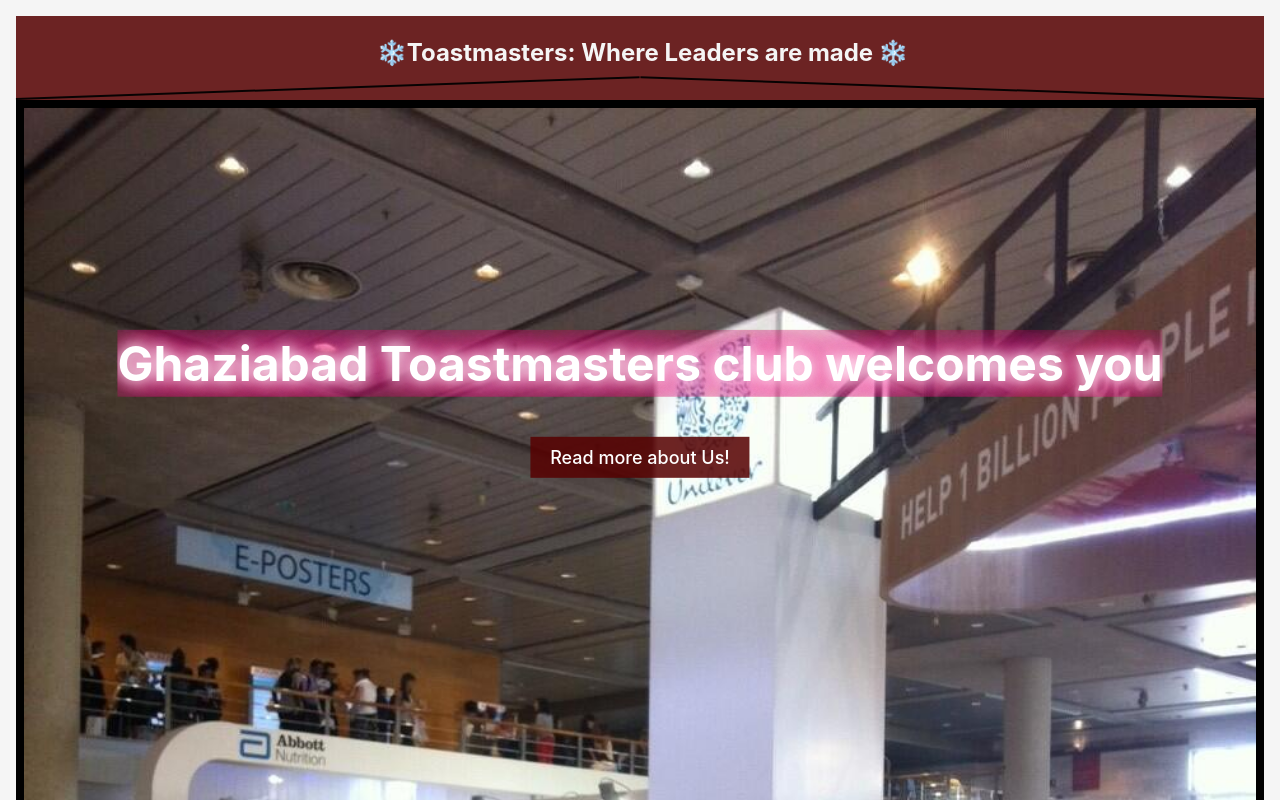
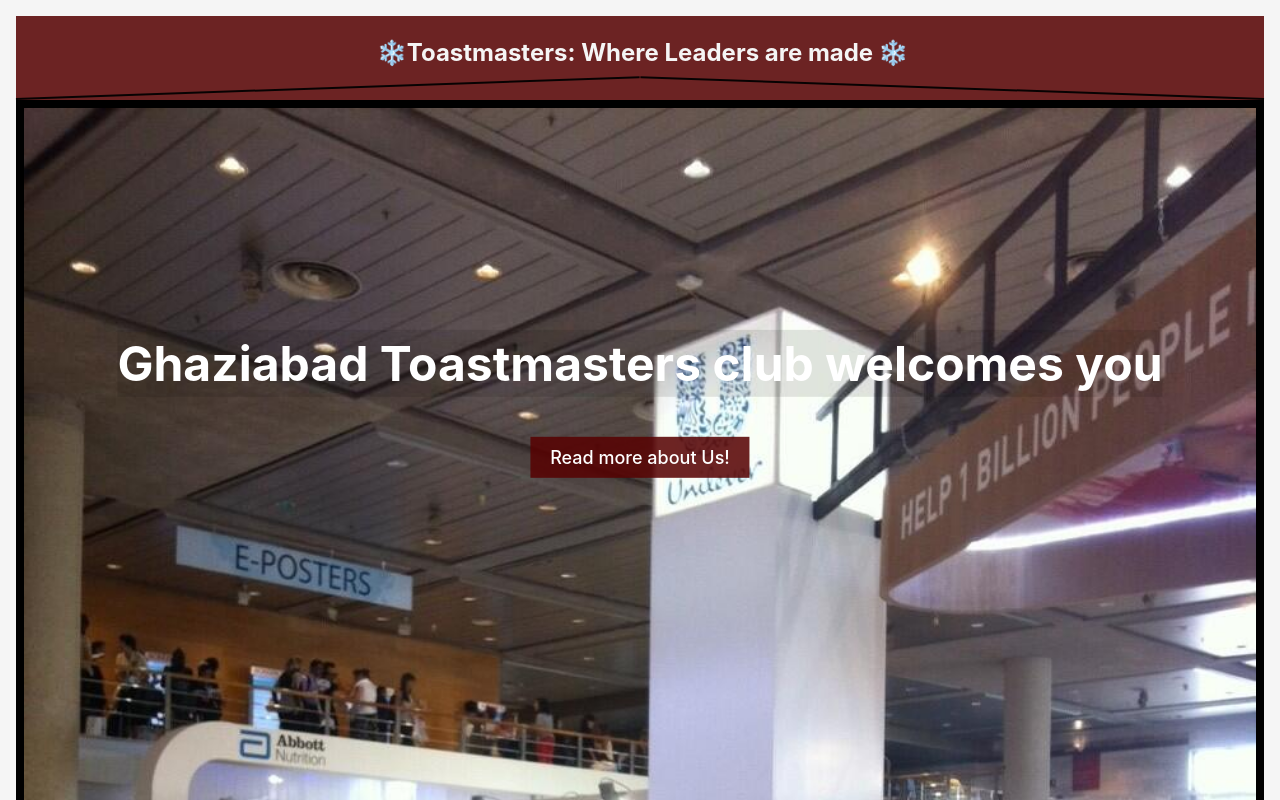
Before and after one commit to shrutiebony/Toastmasters-website-template, a React (Create React App) app: page / in a window 1280 px wide. Shown: the top 800 px of the page. Built offline with nearby package versions, Linux system fonts and the light colour scheme.

Commit message:
Removing the glow as it did not look good

```diff
--- a/src/LandingPageComponents/LandingBody.css
+++ b/src/LandingPageComponents/LandingBody.css
@@ -69,16 +69,5 @@
     color: #fff;
     text-shadow: black;
     text-align: center;
-    -webkit-animation: glow 1s ease-in-out infinite alternate;
-    -moz-animation: glow 1s ease-in-out infinite alternate;
-    animation: glow 1s ease-in-out infinite alternate;
+
   }
-
-  @-webkit-keyframes glow {
-    from {
-      text-shadow: 0 0 10px #fff, 0 0 20px #fff, 0 0 30px #e60073, 0 0 40px #e60073, 0 0 50px #e60073, 0 0 60px #e60073, 0 0 70px #e60073;
-    }
-    to {
-      text-shadow: 0 0 20px #fff, 0 0 30px #ff4da6, 0 0 40px #ff4da6, 0 0 50px #ff4da6, 0 0 60px #ff4da6, 0 0 70px #ff4da6, 0 0 80px #ff4da6;
-    }
-  }
```
